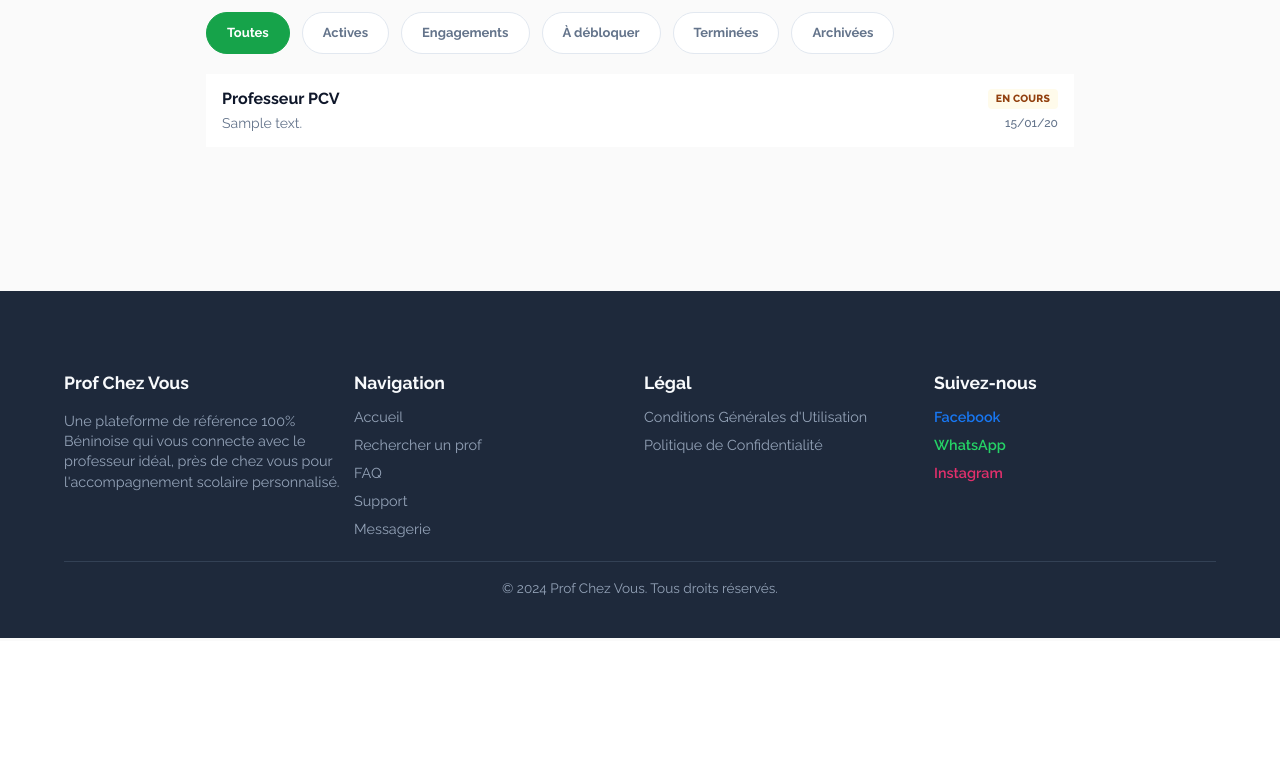
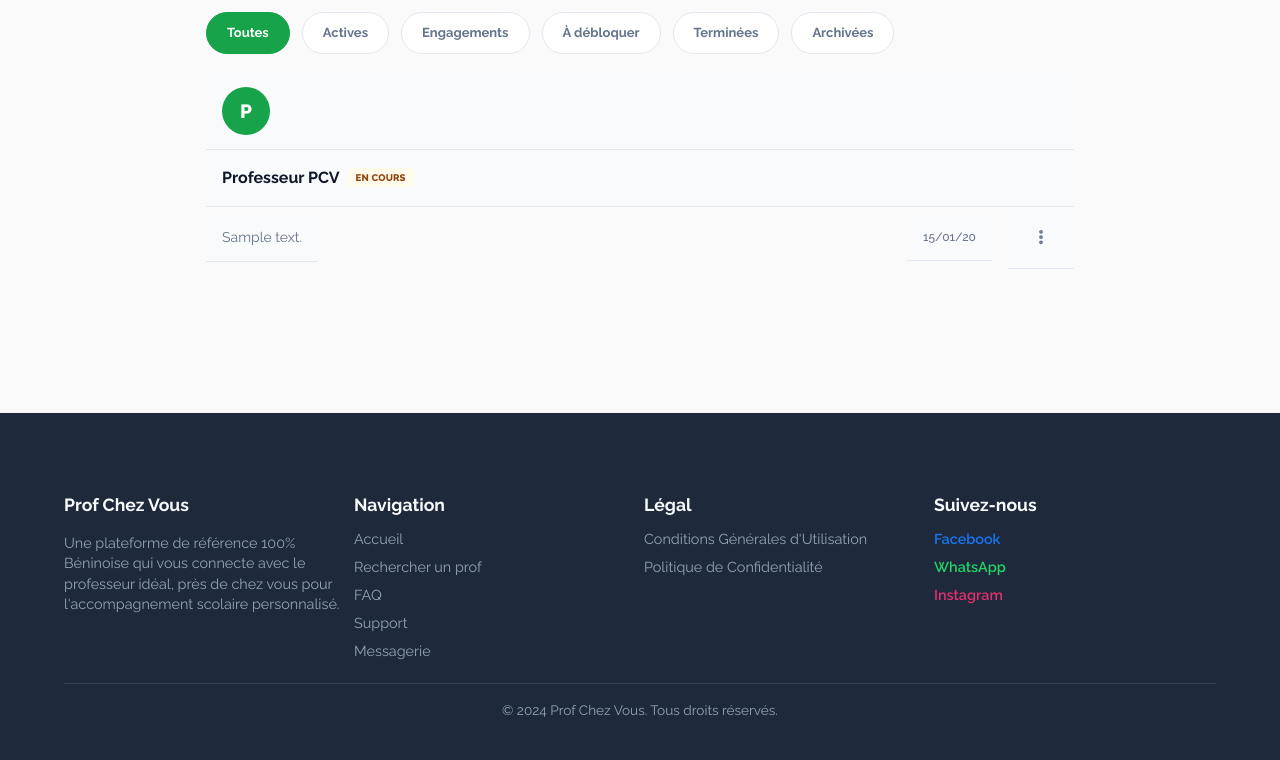
Before and after one commit to teddywillis222-jpg/pcv-django, a Django app: page /messagerie/ in a window 1280 px wide. Shown: the part 159-919 px from the top of the page. Before the commit the page ends 797 px from the top, so only its background shows below. Run offline with Django 5.2, Linux system fonts and the light colour scheme; a user stored in the database is signed in; tables that the repository leaves empty hold one stand-in row (values such as "Sample post"); data that the repository does not hold is empty; some libraries are stand-ins or nearby versions.

Commit message:
truc fait

```diff
--- a/core/static/core/css/messagerie.css
+++ b/core/static/core/css/messagerie.css
@@ -127,18 +127,25 @@
 .msg-list {
     display: flex;
     flex-direction: column;
-    gap: 0.15rem; /* Espace minimal entre les cartes pour un effet "liste continue" */
+    gap: 0.15rem;
 }
 
 .conv-card {
-    background: white;
+    background: #f9fafb; /* Fond légèrement plus foncé pour différencier */
     border-bottom: 1px solid var(--msg-border);
     padding: 0.85rem 1rem;
-    text-decoration: none;
+    text-decoration: none !important; /* Désactive le soulignement strictement */
     color: inherit;
     transition: all 0.2s;
     position: relative;
-    display: block;
+    display: flex; /* Utilise flex pour aligner l'avatar */
+    align-items: center;
+    gap: 0.85rem;
+    outline: none;
+}
+
+.conv-card * {
+    text-decoration: none !important;
 }
 
 .conv-card:last-child {
@@ -146,11 +153,105 @@
 }
 
 .conv-card:hover {
-    background: #f9fafb;
+    background: #f1f5f9; /* Un peu plus foncé au survol */
+}
+
+.conv-card:active {
+    background: #e2e8f0; /* Feedback visuel au clic sans soulignement */
 }
 
 .conv-card.unread {
     background: #f0fdf4;
+}
+
+/* Options Menu Styles */
+.conv-options-wrapper {
+    position: relative;
+    margin-left: 0.5rem;
+}
+
+.conv-options-btn {
+    background: none;
+    border: none;
+    color: var(--msg-text-muted);
+    padding: 0.5rem;
+    cursor: pointer;
+    border-radius: 50%;
+    display: flex;
+    align-items: center;
+    justify-content: center;
+    transition: background 0.2s;
+}
+
+.conv-options-btn:hover {
+    background: rgba(0,0,0,0.05);
+    color: var(--msg-text);
+}
+
+.conv-options-menu {
+    display: none;
+    position: absolute;
+    right: 0;
+    top: 100%;
+    background: white;
+    border: 1px solid var(--msg-border);
+    border-radius: 12px;
+    box-shadow: 0 10px 15px -3px rgba(0, 0, 0, 0.1);
+    z-index: 100;
+    min-width: 140px;
+    overflow: hidden;
+}
+
+.conv-options-menu a {
+    display: block;
+    padding: 0.75rem 1rem;
+    font-size: 0.875rem;
+    font-weight: 600;
+    color: var(--msg-text);
+    text-decoration: none !important;
+    transition: background 0.2s;
+}
+
+.conv-options-menu a:hover {
+    background: #f8fafc;
+}
+
+.conv-options-menu a.danger {
+    color: #ef4444;
+}
+
+/* Avatar Styles */
+.conv-avatar-wrapper {
+    flex-shrink: 0;
+    width: 48px;
+    height: 48px;
+    border-radius: 50%;
+    overflow: hidden;
+    background: #e2e8f0;
+}
+
+.conv-avatar {
+    width: 100%;
+    height: 100%;
+    object-fit: cover;
+}
+
+.conv-avatar-placeholder {
+    width: 100%;
+    height: 100%;
+    display: flex;
+    align-items: center;
+    justify-content: center;
+    background: var(--msg-accent);
+    color: white;
+    font-weight: 800;
+    font-size: 1.2rem;
+    text-transform: uppercase;
+}
+
+.conv-content-wrapper {
+    flex: 1;
+    min-width: 0; /* Important pour le troncage du texte dans flex */
 }
 
 .card-header {
@@ -171,7 +272,7 @@
 }
 
 .conv-badge {
-    font-size: 0.65rem;
+    font-size: 0.6rem;
     font-weight: 800;
     text-transform: uppercase;
     padding: 0.15rem 0.5rem;
--- a/core/views.py
+++ b/core/views.py
@@ -126,10 +126,12 @@ def messagerie(request):
     formatted_conversations = []
     for conv in conversations:
         eng = conv.engagement_actif
-
-        # Déterminer le nom à afficher
+        # Déterminer le nom et la photo à afficher
+        display_photo = None
         if user_profile.role == Role.ROLE_PARENT or user_profile.role == Role.ROLE_APPRENANT:
             display_name = f"Prof. {conv.professeur.prenom} {conv.professeur.nom}" if conv.professeur else "Professeur PCV"
+            if conv.professeur and conv.professeur.photo_de_profil:
+                display_photo = conv.professeur.photo_de_profil.url
         else:
             # Pour le prof : Parent de [Enfants] ou Nom Apprenant
             if eng and eng.enfants_concernes.exists():
@@ -137,6 +139,18 @@ def messagerie(request):
                 display_name = f"Parent de {enfants_names}"
             else:
                 display_name = conv.parent.first_name if conv.parent else "Parent PCV"
+
+            # Photo du parent ou de l'apprenant
+            if conv.parent:
+                try:
+                    if conv.parent.profile.role == Role.ROLE_PARENT:
+                        if hasattr(conv.parent, 'parent') and conv.parent.parent.photo_profil:
+                            display_photo = conv.parent.parent.photo_profil.url
+                    elif conv.parent.profile.role == Role.ROLE_APPRENANT:
+                        if hasattr(conv.parent, 'apprenant') and conv.parent.apprenant.photo_de_profil:
+                            display_photo = conv.parent.apprenant.photo_de_profil.url
+                except Exception:
+                    pass
 
         # Badge Statut & Couleur
         statut_label = "Discussion"
@@ -178,6 +192,7 @@ def messagerie(request):
             'is_blocked': is_blocked,
             'has_unread': has_unread,
             'engagement': eng,
+            'display_photo': display_photo,
         })
 
     context = {
--- a/templates/core/messagerie.html
+++ b/templates/core/messagerie.html
@@ -48,6 +48,17 @@
     <div class="msg-list">
         {% for conv in conversations %}
         <a href="{% url 'conversation_detail' conv.obj.id %}" class="conv-card {% if conv.has_unread %}unread{% endif %}">
+            <div class="conv-avatar-wrapper">
+                {% if conv.display_photo %}
+                    <img src="{{ conv.display_photo }}" alt="" class="conv-avatar">
+                {% else %}
+                    <div class="conv-avatar-placeholder">
+                        {{ conv.display_name|slice:":1" }}
+                    </div>
+                {% endif %}
+            </div>
+
+            <div class="conv-content-wrapper">
                 <!-- Ligne 1: Nom + Badge Statut -->
                 <div class="card-header">
                     <span class="conv-name">{{ conv.display_name }}</span>
@@ -91,6 +102,21 @@
                         {% if conv.has_unread %}
                             <span class="unread-dot"></span>
                         {% endif %}
+
+                        <div class="conv-options-wrapper">
+                            <button class="conv-options-btn" onclick="event.preventDefault(); event.stopPropagation(); toggleConvMenu(this);">
+                                <svg width="18" height="18" viewBox="0 0 24 24" fill="none" stroke="currentColor" stroke-width="3" stroke-linecap="round" stroke-linejoin="round"><circle cx="12" cy="12" r="1"></circle><circle cx="12" cy="5" r="1"></circle><circle cx="12" cy="19" r="1"></circle></svg>
+                            </button>
+                            <div class="conv-options-menu">
+                                <a href="#" onclick="event.preventDefault(); event.stopPropagation(); archiverConv('{{ conv.obj.id }}');">
+                                    📦 Archiver
+                                </a>
+                                <a href="#" onclick="event.preventDefault(); event.stopPropagation(); supprimerConv('{{ conv.obj.id }}');" class="danger">
+                                    🗑️ Supprimer
+                                </a>
+                            </div>
+                        </div>
+                    </div>
                 </div>
             </div>
         </a>
@@ -121,5 +147,37 @@
             bar.querySelector('input').focus();
         }
     });
+
+    function toggleConvMenu(btn) {
+        const menu = btn.nextElementSibling;
+        const allMenus = document.querySelectorAll('.conv-options-menu');
+        allMenus.forEach(m => {
+            if (m !== menu) m.style.display = 'none';
+        });
+        menu.style.display = menu.style.display === 'block' ? 'none' : 'block';
+    }
+
+    // Fermer les menus au clic ailleurs
+    document.addEventListener('click', function(e) {
+        if (!e.target.closest('.conv-options-wrapper')) {
+            document.querySelectorAll('.conv-options-menu').forEach(m => m.style.display = 'none');
+        }
+    });
+
+    function archiverConv(id) {
+        if(confirm("Voulez-vous archiver cette conversation ?")) {
+            // Logique API ici
+            alert("Conversation " + id + " archivée (démo)");
+            location.reload();
+        }
+    }
+
+    function supprimerConv(id) {
+        if(confirm("Voulez-vous supprimer cette conversation ?")) {
+            // Logique API ici
+            alert("Conversation " + id + " supprimée (démo)");
+            location.reload();
+        }
+    }
 </script>
 {% endblock %}
```
Lines whose indentation alone changed are shown as unchanged.
